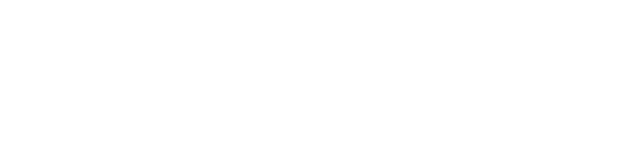
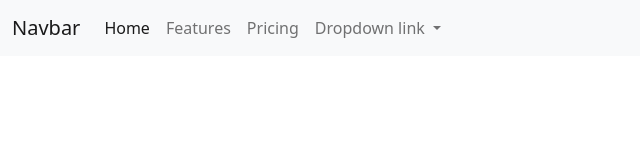
Before and after one commit to jatinarya21/DECO--MASTER, a plain HTML site: page index.html in a window 1280 px wide. Shown: the whole page, without its empty margins (0-640 px from the left). Drawn offline with nearby package versions, Linux system fonts and the light colour scheme.

```diff
--- a/index.html
+++ b/index.html
@@ -9,6 +9,36 @@
   <script src="https://cdn.jsdelivr.net/npm/bootstrap@5.0.2/dist/js/bootstrap.bundle.min.js" integrity="sha384-MrcW6ZMFYlzcLA8Nl+NtUVF0sA7MsXsP1UyJoMp4YLEuNSfAP+JcXn/tWtIaxVXM" crossorigin="anonymous"></script>
 </head>
 <body>
-
+    <nav class="navbar navbar-expand-lg navbar-light bg-light">
+  <div class="container-fluid">
+    <a class="navbar-brand" href="#">Navbar</a>
+    <button class="navbar-toggler" type="button" data-bs-toggle="collapse" data-bs-target="#navbarNavDropdown" aria-controls="navbarNavDropdown" aria-expanded="false" aria-label="Toggle navigation">
+      <span class="navbar-toggler-icon"></span>
+    </button>
+    <div class="collapse navbar-collapse" id="navbarNavDropdown">
+      <ul class="navbar-nav">
+        <li class="nav-item">
+          <a class="nav-link active" aria-current="page" href="#">Home</a>
+        </li>
+        <li class="nav-item">
+          <a class="nav-link" href="#">Features</a>
+        </li>
+        <li class="nav-item">
+          <a class="nav-link" href="#">Pricing</a>
+        </li>
+        <li class="nav-item dropdown">
+          <a class="nav-link dropdown-toggle" href="#" id="navbarDropdownMenuLink" role="button" data-bs-toggle="dropdown" aria-expanded="false">
+            Dropdown link
+          </a>
+          <ul class="dropdown-menu" aria-labelledby="navbarDropdownMenuLink">
+            <li><a class="dropdown-item" href="#">Action</a></li>
+            <li><a class="dropdown-item" href="#">Another action</a></li>
+            <li><a class="dropdown-item" href="#">Something else here</a></li>
+          </ul>
+        </li>
+      </ul>
+    </div>
+  </div>
+</nav>
 </body>
 </html>
```
